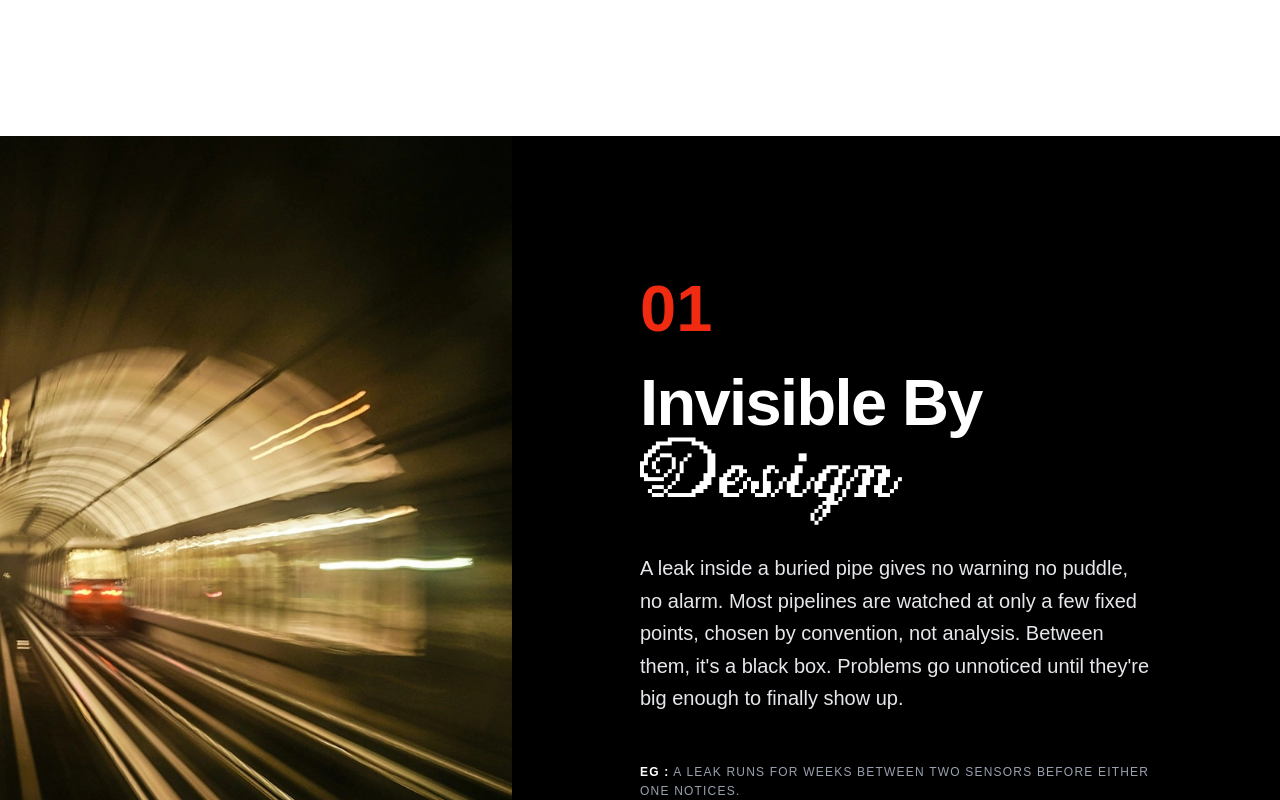
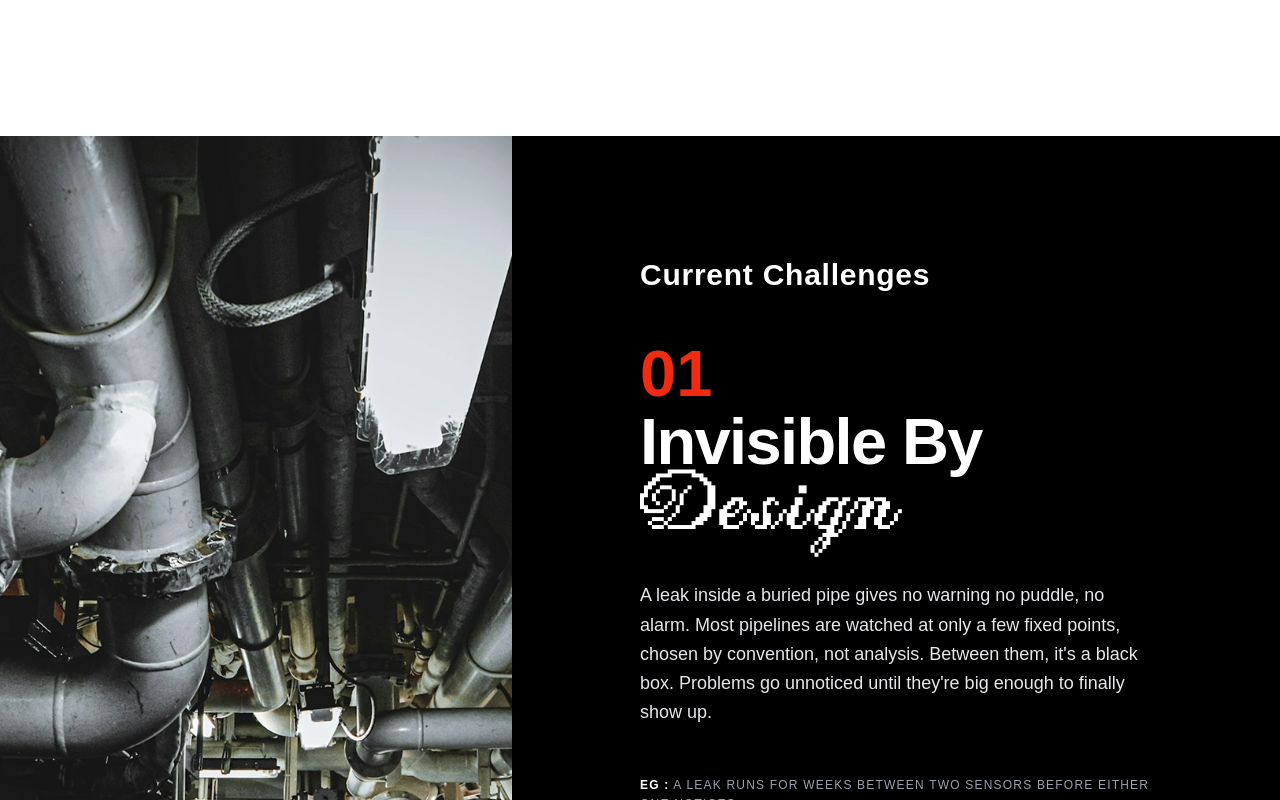
Before and after one commit to Nishant-2304/LeakSense, a Next.js app in the folder frontend/: page / in a window 1280 px wide. Shown: the part 3940-4740 px from the top of the page. Built offline with nearby package versions, Linux system fonts and the light colour scheme.

Commit message:
fixed ui

```diff
--- a/frontend/src/components/PresentationScroller.tsx
+++ b/frontend/src/components/PresentationScroller.tsx
@@ -59,24 +59,52 @@ function renderTextWithCursive(text: string, cursiveWord: string) {
 
 export default function PresentationScroller() {
   const [currentImage, setCurrentImage] = useState(slides[0].imageFirstHalf);
+  const [scrollDir, setScrollDir] = useState(1);
+
+  // Track the direction of the scroll by comparing image array indices
+  const handleImageChange = (newImage: string) => {
+    if (newImage === currentImage) return;
+
+    const allImages = slides.flatMap(s => [s.imageFirstHalf, s.imageSecondHalf]);
+    const newIdx = allImages.indexOf(newImage);
+    const currIdx = allImages.indexOf(currentImage);
+
+    setScrollDir(newIdx > currIdx ? 1 : -1);
+    setCurrentImage(newImage);
+  };
+
+  // Dynamic animation variants
+  const imageVariants = {
+    enter: { x: -60, opacity: 0 },
+    center: { x: 0, opacity: 1 },
+    exit: (dir: number) => ({
+      // If scrolling up (dir === -1), snap towards left. If down, stay in place and fade.
+      x: dir === -1 ? -60 : 0,
+      opacity: 0,
+      scale: 0.98,
+      transition: { duration: 0.4 }
+    })
+  };
 
   return (
-    // Changed to a standard Flex row layout
     <div className="relative w-full bg-black font-montserrat flex flex-row">
 
       {/* THE STICKY VIEWFINDER (Left Pane) */}
       <div className="w-[35%] lg:w-[40%] relative z-10">
         <div className="sticky top-0 w-full h-screen overflow-hidden bg-black">
-          <AnimatePresence mode="popLayout">
+          {/* custom={scrollDir} passes the direction to our variants */}
+          <AnimatePresence mode="popLayout" custom={scrollDir}>
             <motion.img
               key={currentImage}
               src={currentImage}
               alt="Presentation visual"
               className="w-full h-full object-cover"
-              initial={{ x: '-100%', opacity: 0 }}
-              animate={{ x: 0, opacity: 1 }}
-              exit={{ opacity: 0, scale: 0.95, transition: { duration: 0.2 } }}
-              transition={{ type: 'spring', damping: 25, stiffness: 200 }}
+              custom={scrollDir}
+              variants={imageVariants}
+              initial="enter"
+              animate="center"
+              exit="exit"
+              transition={{ duration: 0.7, ease: "easeOut" }}
             />
           </AnimatePresence>
         </div>
@@ -91,31 +119,36 @@ export default function PresentationScroller() {
           >
 
             {/* INVISIBLE SCROLL TRIGGERS */}
-            {/* Positioned absolute within the specific slide section */}
             <div className="absolute inset-0 w-full h-full flex flex-col pointer-events-none z-0">
               <motion.div
-                className="w-full h-1/2"
-                onViewportEnter={() => setCurrentImage(slide.imageFirstHalf)}
-                viewport={{ amount: 0.5 }}
+                // Delay added here for the first slide (75% height pushes the trigger much further down)
+                className={slide.id === '01' ? "w-full h-[75%]" : "w-full h-1/2"}
+                onViewportEnter={() => handleImageChange(slide.imageFirstHalf)}
+                viewport={{ amount: 0.1 }}
               />
               <motion.div
-                className="w-full h-1/2"
-                onViewportEnter={() => setCurrentImage(slide.imageSecondHalf)}
-                viewport={{ amount: 0.5 }}
+                className={slide.id === '01' ? "w-full h-[25%]" : "w-full h-1/2"}
+                onViewportEnter={() => handleImageChange(slide.imageSecondHalf)}
+                viewport={{ amount: 0.1 }}
               />
             </div>
 
             {/* TEXT CONTENT */}
             <div className="relative z-10">
-              <h2 className="text-[65px] font-[700] text-[#F02B11] mb-4 leading-[1.2]">
+
+              <h3 className="text-white text-2xl lg:text-3xl font-[700] mb-12 tracking-wide">
+                Current Challenges
+              </h3>
+
+              <h2 className="text-[65px] font-[700] text-[#F02B11] leading-none mb-0">
                 {slide.id}
               </h2>
 
-              <h1 className="text-[65px] font-[700] text-white tracking-tight mb-8 leading-[1.2] flex flex-wrap items-baseline gap-x-4">
+              <h1 className="text-[65px] font-[700] text-white tracking-tight mb-8 leading-[1.1] flex flex-wrap items-baseline gap-x-4">
                 {slide.title} <CursiveWord word={slide.cursiveWord} capitalize={true} />
               </h1>
 
-              <p className="text-xl font-[400] text-gray-200 leading-relaxed max-w-2xl mb-12">
+              <p className="text-base lg:text-lg font-[400] text-gray-200 leading-relaxed max-w-2xl mb-12">
                 {renderTextWithCursive(slide.body, slide.cursiveWord)}
               </p>
 
```
